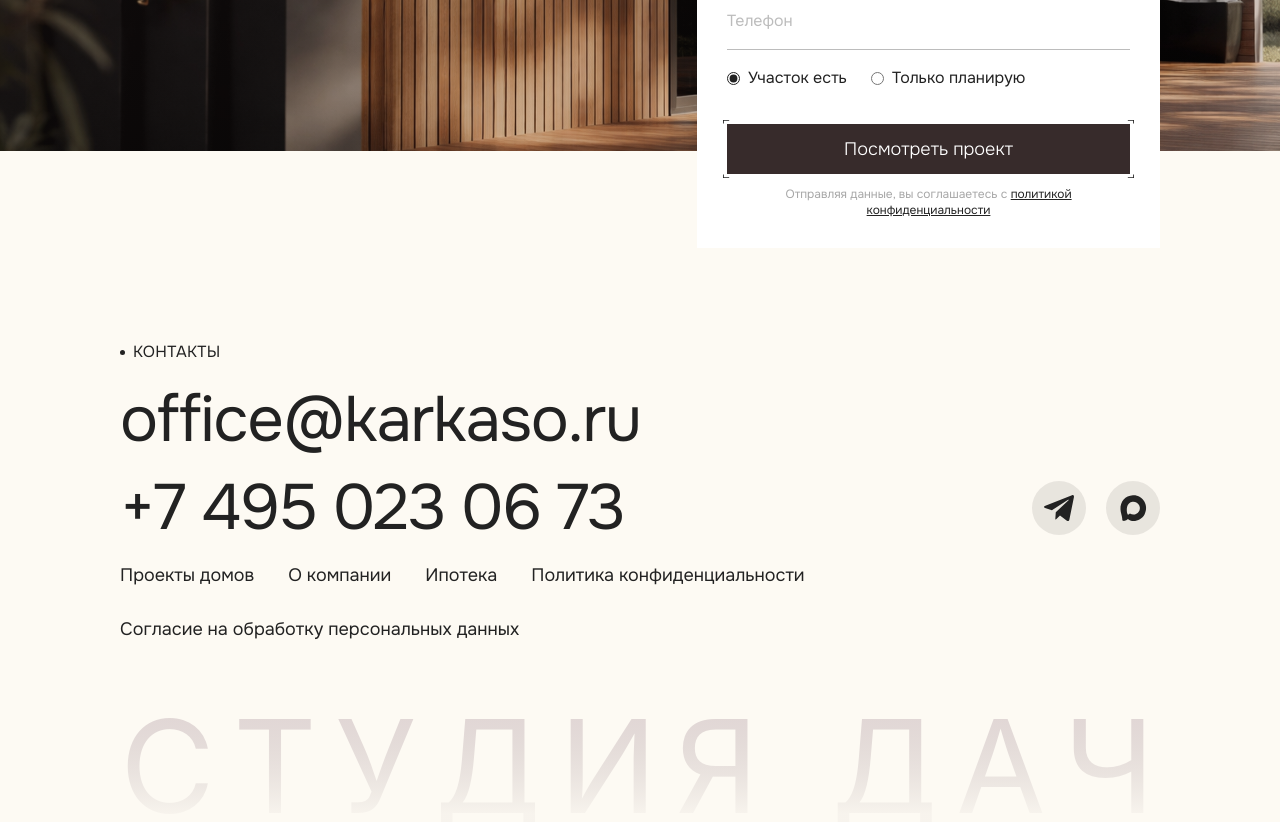
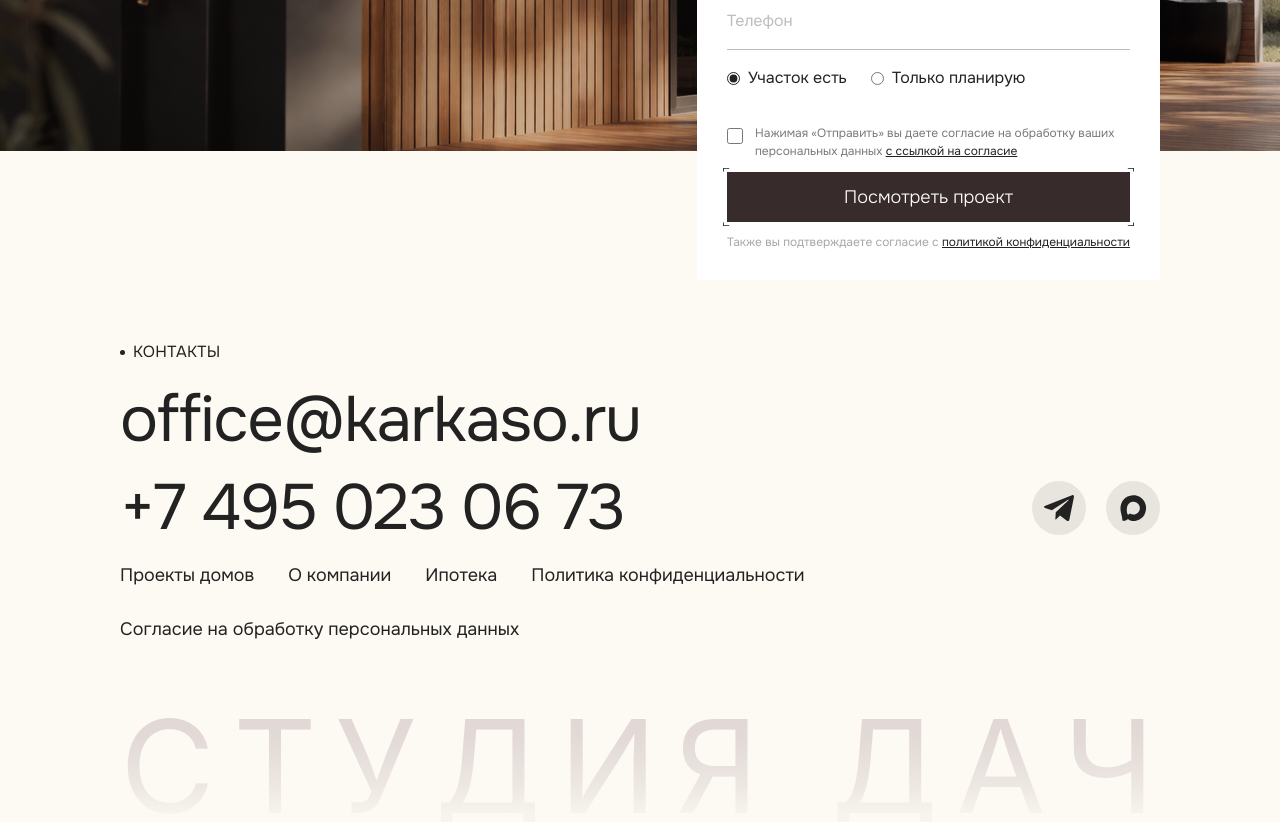
Before and after one commit to Kapustin-Team/sdach.ru, a Next.js app: page / in a window 1280 px wide. Shown: the part 5320-6142 px from the top of the page. Built offline with nearby package versions, Linux system fonts and the light colour scheme; no server answers.

Commit message:
Add consent checkbox to consultation form

```diff
--- a/src/components/blocks/Consultation.tsx
+++ b/src/components/blocks/Consultation.tsx
@@ -21,7 +21,7 @@ const schema = z.object({
     }),
 })
 
-type FormErrors = Partial<Record<'name' | 'phone', string>>
+type FormErrors = Partial<Record<'name' | 'phone' | 'consent', string>>
 
 function formatPhone(value: string): string {
   const digits = value.replace(/\D/g, '').slice(0, 11)
@@ -49,7 +49,7 @@ export default function Consultation({
   title = 'Получите бесплатную\nконсультацию\nпо вашему участку',
   subtitle = 'Оставьте контакты — инженер перезвонит, предложит 2–3 подходящих проекта и сориентирует по срокам и стоимости строительства.',
 }: ConsultationProps) {
-  const [form, setForm] = useState({ name: '', phone: '', hasPlot: true })
+  const [form, setForm] = useState({ name: '', phone: '', hasPlot: true, consent: false })
   const [errors, setErrors] = useState<FormErrors>({})
   const [status, setStatus] = useState<'idle' | 'loading' | 'ok' | 'err'>('idle')
 
@@ -58,12 +58,20 @@ export default function Consultation({
     setErrors({})
 
     const result = schema.safeParse({ name: form.name, phone: form.phone })
+    const fieldErrors: FormErrors = {}
+
     if (!result.success) {
-      const fieldErrors: FormErrors = {}
       for (const issue of result.error.issues) {
         const field = issue.path[0] as keyof FormErrors
         if (!fieldErrors[field]) fieldErrors[field] = issue.message
       }
+    }
+
+    if (!form.consent) {
+      fieldErrors.consent = 'Нужно согласие на обработку персональных данных'
+    }
+
+    if (Object.keys(fieldErrors).length > 0) {
       setErrors(fieldErrors)
       return
     }
@@ -181,6 +189,24 @@ export default function Consultation({
         </div>
 
         <div className="flex flex-col gap-3">
+          <label className="flex items-start gap-3 cursor-pointer">
+            <input
+              type="checkbox"
+              checked={form.consent}
+              onChange={(e) => {
+                setForm({ ...form, consent: e.target.checked })
+                if (errors.consent) setErrors({ ...errors, consent: undefined })
+              }}
+              className="mt-1 h-4 w-4 shrink-0 accent-dark"
+            />
+            <span className="text-xs leading-[1.5] text-dark/60">
+              Нажимая «Отправить» вы даете согласие на обработку ваших персональных данных{' '}
+              <a href="/personal-data" className="text-dark underline">
+                с ссылкой на согласие
+              </a>
+            </span>
+          </label>
+          {errors.consent && <p className="text-xs text-red-500 text-center">{errors.consent}</p>}
           <Button disabled={status === 'loading'}>
             {status === 'loading' ? 'Отправка...' : 'Посмотреть проект'}
           </Button>
@@ -191,7 +217,7 @@ export default function Consultation({
             <p className="text-sm text-red-500 text-center">Ошибка, попробуйте позже</p>
           )}
           <p className="text-xs text-dark/40 text-center">
-            Отправляя данные, вы соглашаетесь с{' '}
+            Также вы подтверждаете согласие с{' '}
             <a href="/privacy" className="text-dark underline">политикой конфиденциальности</a>
           </p>
         </div>
```
